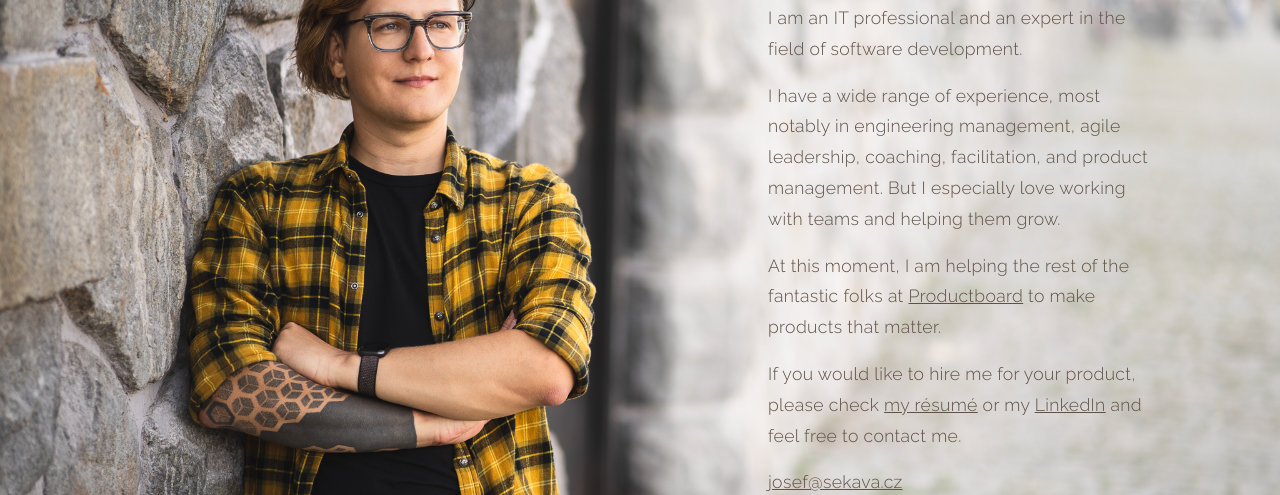
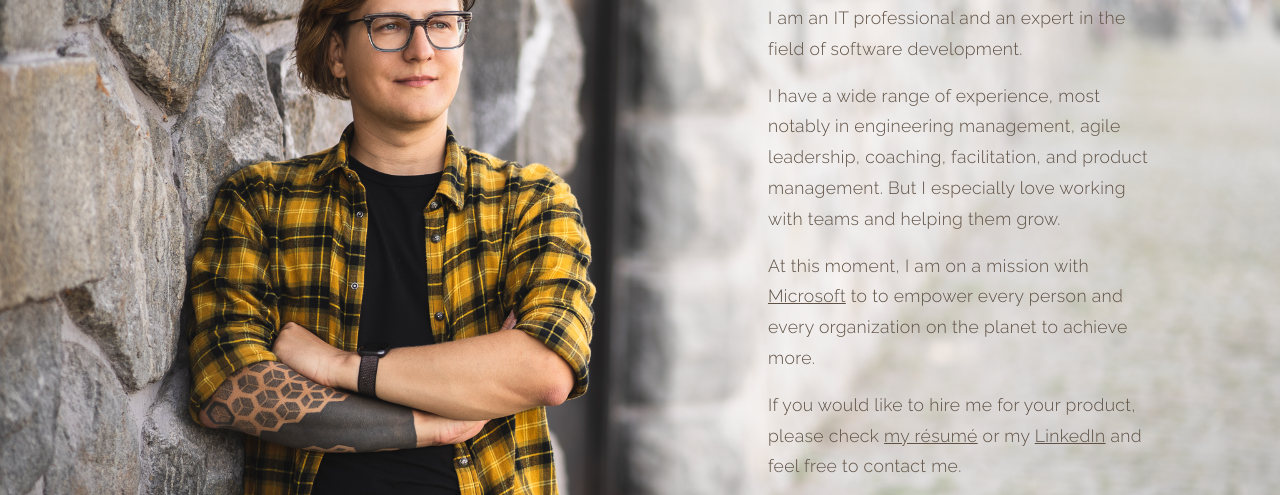
Before and after one commit to joska/about-me, a website built with Parcel: page src/index.html in a window 1280 px wide. Shown: the part 197-692 px from the top of the page. Built offline with nearby package versions, Linux system fonts and the light colour scheme.

Commit message:
employment changed from PB to MS

```diff
--- a/src/index.html
+++ b/src/index.html
@@ -53,8 +53,8 @@
                             them grow.
                         </p>
                         <p>
-                            At this moment, I am helping the rest of the fantastic folks at
-                            <a href="https://www.productboard.com">Productboard</a> to make products that matter.
+                            At this moment, I am on a mission with
+                            <a href="https://www.microsoft.com">Microsoft</a> to to empower every person and every organization on the planet to achieve more.
                         </p>
                         <p>
                             If you would like to hire me for your product, please check
```
